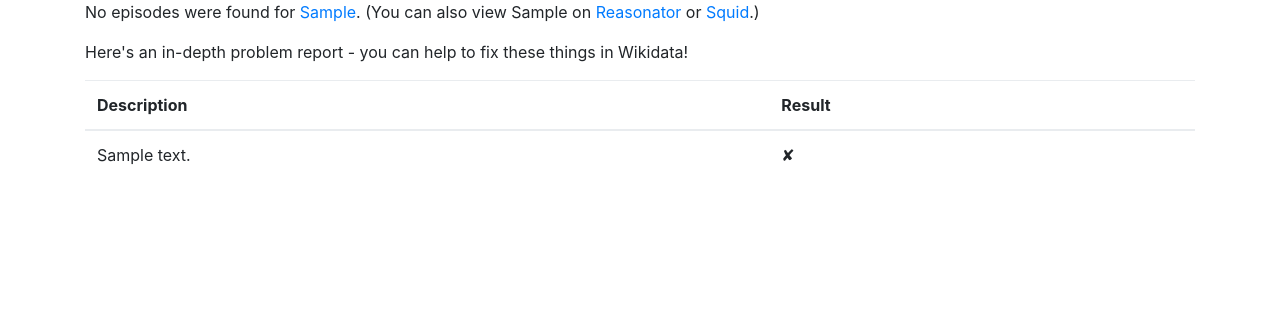
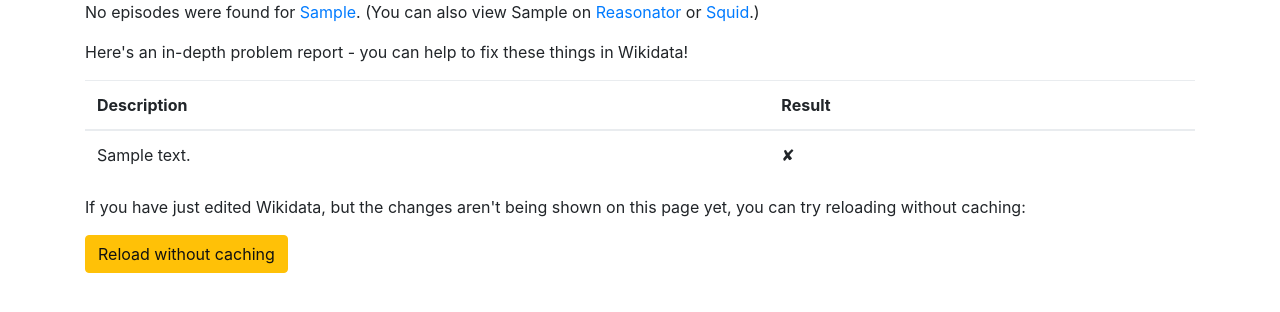
Before and after one commit to mhl/wikidata-tv, a Flask app: template templates/no-episodes.html in a window 1280 px wide. Shown: the top 312 px of the page. Run offline with Flask 2, Linux system fonts and the light colour scheme; the template is opened without the code that fills it: most values are stand-ins (such as "Sample title", 1, 10 or a date in 2020); some libraries are stand-ins or nearby versions.

Commit message:
Add a button for purging the cache and reloading

```diff
--- a/app.py
+++ b/app.py
@@ -157,14 +157,14 @@ def problem_report(episodes):
         )
     return report_items
 
-def problem_report_extra_queries(series_item):
+def problem_report_extra_queries(series_item, purge_cache):
     report_items = []
     # First check if it has a number of seasons property:
     results = cached_run_query('''
 SELECT ?numberOfSeasons WHERE {{
   wd:{0} wdt:P2437 ?numberOfSeasons
 }}
-    '''.format(series_item))
+    '''.format(series_item), purge_cache)
     values = [
         b['numberOfSeasons']['value'] for b in
         results['results']['bindings']
@@ -209,7 +209,7 @@ SELECT ?season ?seasonNumber ?episodesInSeason WHERE {{
   }}
 }}
 ORDER BY xsd:integer(?seasonNumber)
-    '''.format(series_item))
+    '''.format(series_item), purge_cache)
 
     values = [
         {k: v['value'] for k, v in b.items()}
@@ -274,7 +274,7 @@ ORDER BY ?seasonNumber ?episodeNumber
     '''.format(
         series_item=series_item,
         seasons=' '.join(all_seasons)
-    ))
+    ), purge_cache)
     values = [
         {k: v['value'] for k, v in b.items()}
         for b in results['results']['bindings']
@@ -353,11 +353,11 @@ def slow_run_query(query):
     return sparql.query().convert()
 
 
-def cached_run_query(query, expire=False):
+def cached_run_query(query, purge_cache=False):
     normalized_query = re.sub(r'\s+', ' ', query).strip()
     key = 'query:{}'.format(normalized_query)
     cached = redis_get(redis_api, key)
-    if cached is None or expire:
+    if cached is None or purge_cache:
         result = slow_run_query(normalized_query)
         redis_set(redis_api, key, json.dumps(result), QUERY_CACHE_EXPIRY)
     else:
@@ -407,9 +407,12 @@ def all_series():
 
 @app.route('/series/<wikidata_item>', methods=['GET', 'POST'])
 def random_episode(wikidata_item):
+    purge_cache = (request.method == 'POST') and (request.form.get('purge') == 'yes')
     # First check that the item we have actually is an instance of a
     # 'television series' (Q5398426)
-    results = cached_run_query('ASK WHERE {{ wd:{0} wdt:P31/wdt:P279* wd:Q5398426 }}'.format(wikidata_item))
+    results = cached_run_query(
+        'ASK WHERE {{ wd:{0} wdt:P31/wdt:P279* wd:Q5398426 }}'.format(wikidata_item),
+        purge_cache)
     if not results['boolean']:
         return "{0} did not seem to be a television series (an 'instance of' (P31) Q5398426 or something which is a 'subclass of' (P279) Q5398426)".format(wikidata_item)
     # Now get all episodes of that show:
@@ -448,10 +451,10 @@ SELECT ?episodeLabel ?episode ?series ?seriesLabel ?season ?seasonNumber ?season
 }}
     ORDER BY xsd:integer(?seasonNumber) xsd:integer(?episodeNumber) ?productionCode'''.format(
         wikidata_item
-    ))
+    ), purge_cache)
     episodes = parse_episodes(results['results']['bindings'])
     if not episodes:
-        report_items = problem_report_extra_queries(wikidata_item)
+        report_items = problem_report_extra_queries(wikidata_item, purge_cache)
         report_items = linkify_report(report_items)
         return render_template(
             'no-episodes.html',
--- a/templates/no-episodes.html
+++ b/templates/no-episodes.html
@@ -11,5 +11,6 @@
 <p>Here's an in-depth problem report - you can help to fix these things in Wikidata!</p>
 
 {% include 'problem-report.html' %}
+{% include 'purge-button.html' %}
 
 {% endblock %}
--- /dev/null
+++ b/templates/purge-button.html
@@ -0,0 +1,8 @@
+<p>
+  If you have just edited Wikidata, but the changes aren't being
+  shown on this page yet, you can try reloading without caching:
+</p>
+<form class="mb-4" method="POST">
+  <input type="hidden" name="purge" value="yes">
+  <input type="submit" class="btn btn-warning" value="Reload without caching">
+</form>
--- a/templates/random-episode.html
+++ b/templates/random-episode.html
@@ -71,4 +71,6 @@ episodes we found of {{ episode.series_name }}.</p>
   </tbody>
 </table>
 
+{% include 'purge-button.html' %}
+
 {% endblock %}
```
